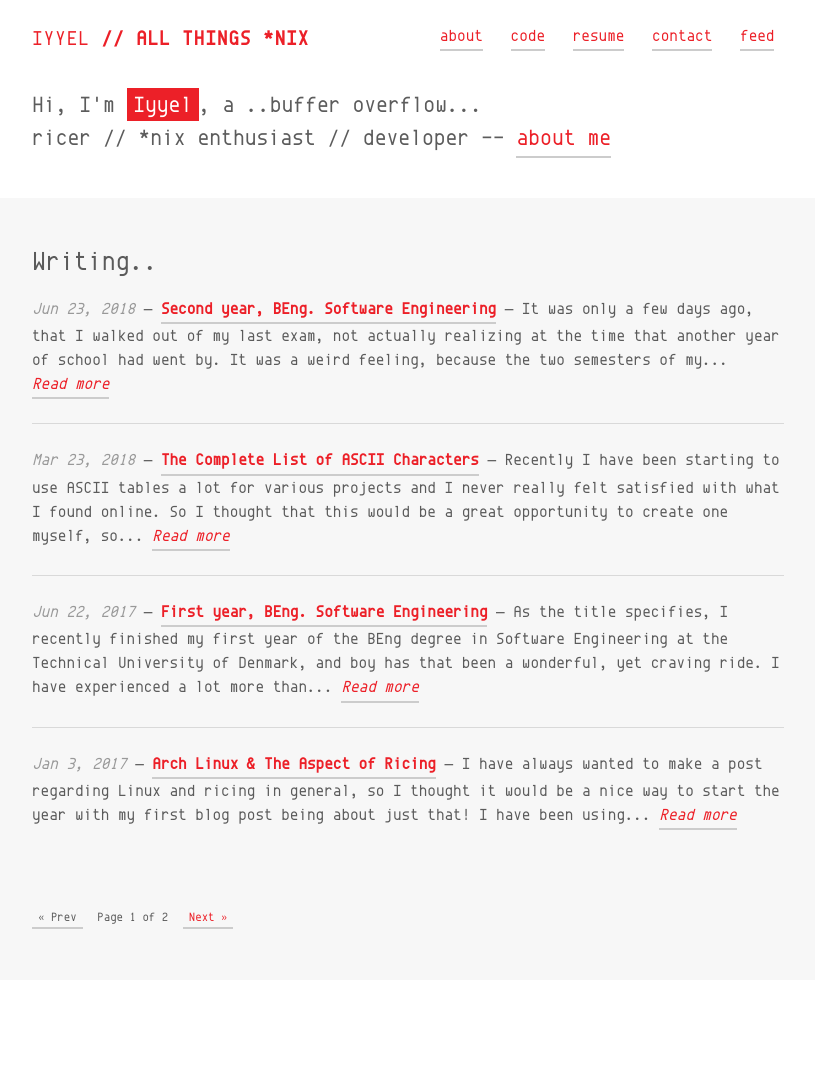
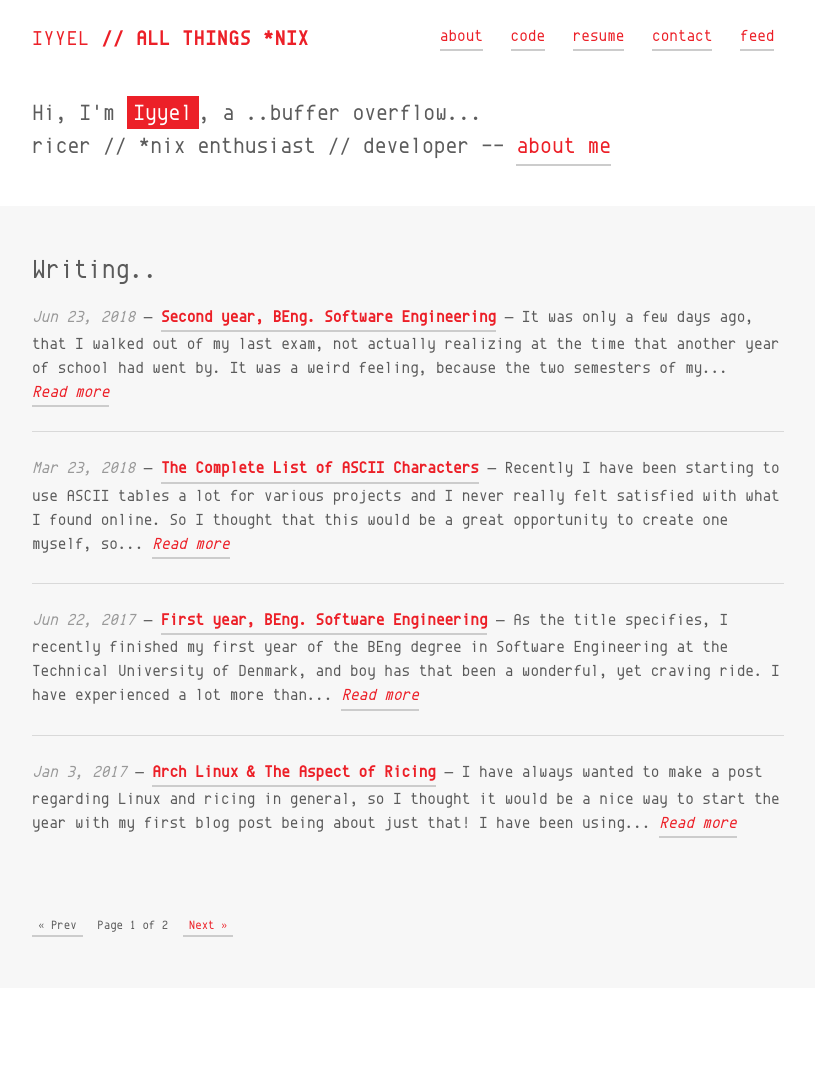
Before and after one commit to InAbsencia/inabsentia.io, a Jekyll site: the page built from src/index.html, in a window 1280 px wide. Shown: the whole page, without its empty margins (232-1047 px from the left). Built offline with Jekyll 4.4.1, drawn with Linux system fonts in a browser that asks for light colours; the list of posts is cut into pages by our own code.

Commit message:
Fixed alignment problem.

```diff
--- a/src/assets/scss/_layout.scss
+++ b/src/assets/scss/_layout.scss
@@ -4,6 +4,10 @@
   &:after {
     box-sizing: border-box;
   }
+}
+
+html {
+  overflow-y: scroll
 }
 
 html,
@@ -76,7 +80,7 @@
   //border-top: 5px solid $light-gray-color;
   margin-bottom: $small-spacing;
   //min-height: 80px;
-  min-height: 50px;
+  min-height: 60px;
 }
 
 .intro {
```
